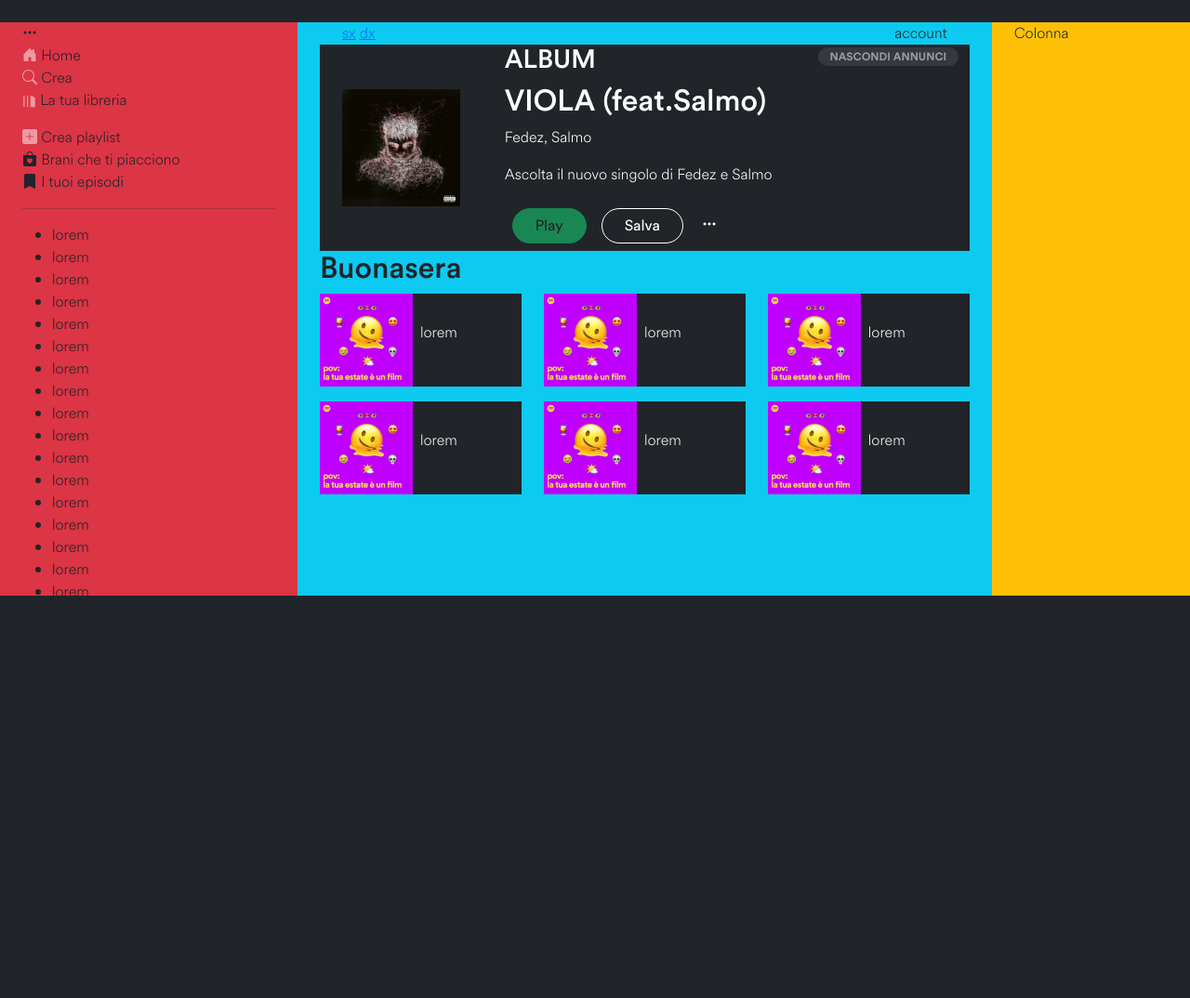
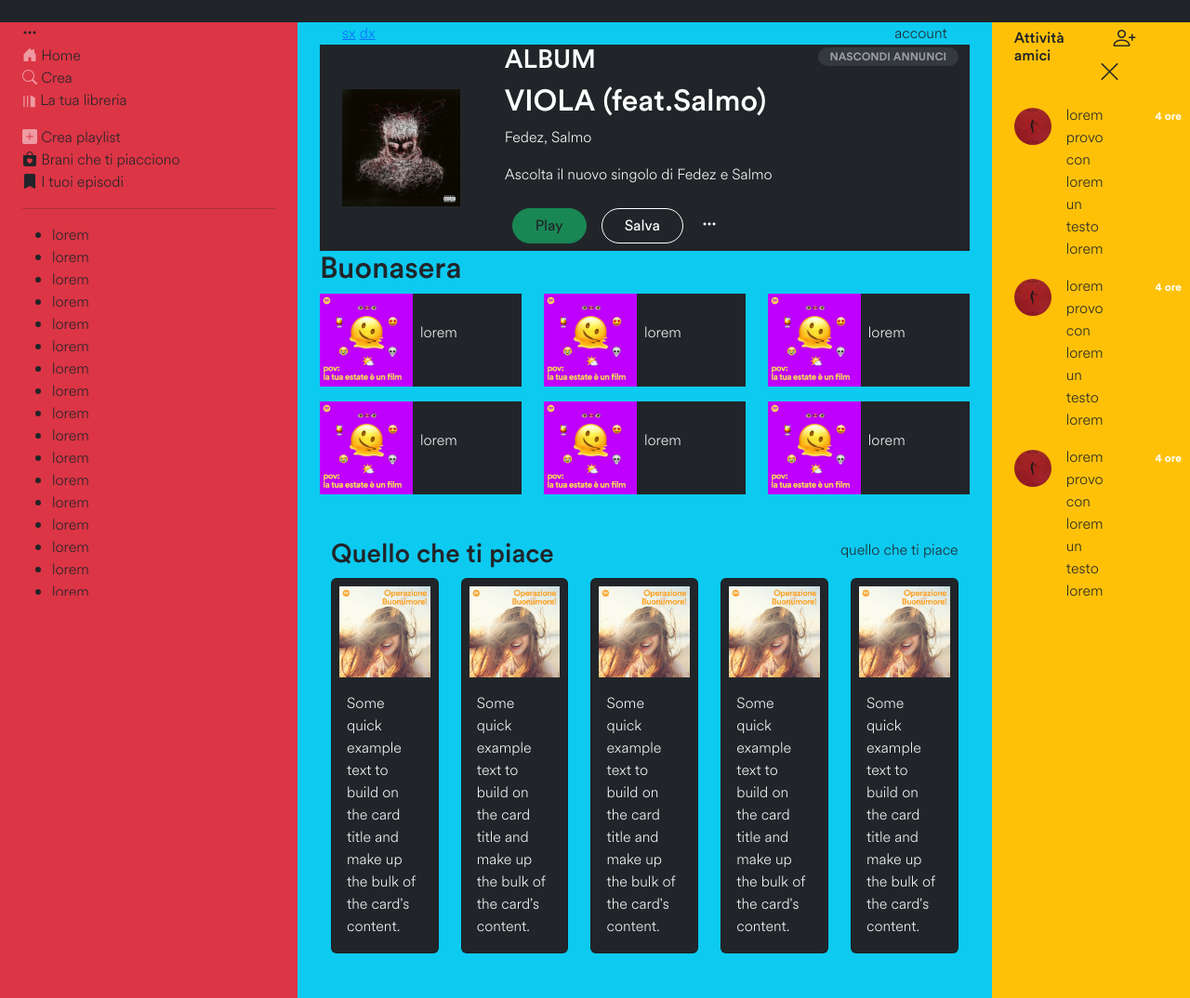
Before and after one commit to HachimEnnaji/BUILD-WEEK-II, a plain HTML site: page index.html in a window 1280 px wide. Shown: the whole page at 93% size. Before the commit the page ends 800 px from the top, so only its background shows below. Drawn offline with nearby package versions, Linux system fonts and the light colour scheme.

Commit message:
Pag homepage aggiornata 11-12 ore 18

```diff
--- a/index.html
+++ b/index.html
@@ -206,6 +206,65 @@
                 </div>
               </div>
             </div>
+            <div class="my-5 container">
+              <div class="d-flex justify-content-between">
+                <h3>Quello che ti piace</h3>
+                <span>quello che ti piace</span>
+              </div>
+
+              <div class="row row-col-5 text-light">
+                <div class="col">
+                  <div class="card bg-dark">
+                    <img src="./assets/imgs/main/image-10.jpg" class="card-img-top mt-2 px-2" alt="..." />
+                    <div class="card-body">
+                      <p class="card-text">
+                        Some quick example text to build on the card title and make up the bulk of the card's content.
+                      </p>
+                    </div>
+                  </div>
+                </div>
+                <div class="col">
+                  <div class="card bg-dark">
+                    <img src="./assets/imgs/main/image-10.jpg" class="card-img-top mt-2 px-2" alt="..." />
+                    <div class="card-body">
+                      <p class="card-text">
+                        Some quick example text to build on the card title and make up the bulk of the card's content.
+                      </p>
+                    </div>
+                  </div>
+                </div>
+                <div class="col">
+                  <div class="card bg-dark">
+                    <img src="./assets/imgs/main/image-10.jpg" class="card-img-top mt-2 px-2" alt="..." />
+                    <div class="card-body">
+                      <p class="card-text">
+                        Some quick example text to build on the card title and make up the bulk of the card's content.
+                      </p>
+                    </div>
+                  </div>
+                </div>
+                <div class="col">
+                  <div class="card bg-dark">
+                    <img src="./assets/imgs/main/image-10.jpg" class="card-img-top mt-2 px-2" alt="..." />
+                    <div class="card-body">
+                      <p class="card-text">
+                        Some quick example text to build on the card title and make up the bulk of the card's content.
+                      </p>
+                    </div>
+                  </div>
+                </div>
+                <div class="col">
+                  <div class="card bg-dark">
+                    <img src="./assets/imgs/main/image-10.jpg" class="card-img-top mt-2 px-2" alt="..." />
+                    <div class="card-body">
+                      <p class="card-text">
+                        Some quick example text to build on the card title and make up the bulk of the card's content.
+                      </p>
+                    </div>
+                  </div>
+                </div>
+              </div>
+            </div>
           </div>
         </div>
 
@@ -213,7 +272,55 @@
 
         <div class="col-2 bg-warning">
           <!-- d-none d-md-block-->
-          <div class="container-fluid">Colonna</div>
+          <div class="container d-flex justify-content-between">
+            <div class="pt-2"><h6>Attività amici</h6></div>
+            <div><i class="bi bi-person-plus px-3 fs-4"></i><i class="bi bi-x-lg fs-4"></i></div>
+          </div>
+          <div class="container mt-3">
+            <div class="d-flex justify-content-between">
+              <div class="h-100 pt-1">
+                <img src="./assets/imgs/main/image-11.jpg" class="rounded-pill" width="40px" alt="" />
+              </div>
+              <div>
+                <p class="m-0 ps-3">lorem provo con</p>
+                <p class="m-0 ps-3">lorem un testo</p>
+                <p class="m-0 ps-3">lorem</p>
+              </div>
+              <div>
+                <p class="ms-5 text-end badge">4 ore</p>
+              </div>
+            </div>
+          </div>
+          <div class="container mt-3">
+            <div class="d-flex justify-content-between">
+              <div class="h-100 pt-1">
+                <img src="./assets/imgs/main/image-11.jpg" class="rounded-pill" width="40px" alt="" />
+              </div>
+              <div>
+                <p class="m-0 ps-3">lorem provo con</p>
+                <p class="m-0 ps-3">lorem un testo</p>
+                <p class="m-0 ps-3">lorem</p>
+              </div>
+              <div>
+                <p class="ms-5 text-end badge">4 ore</p>
+              </div>
+            </div>
+          </div>
+          <div class="container mt-3">
+            <div class="d-flex justify-content-between">
+              <div class="h-100 pt-1">
+                <img src="./assets/imgs/main/image-11.jpg" class="rounded-pill" width="40px" alt="" />
+              </div>
+              <div>
+                <p class="m-0 ps-3">lorem provo con</p>
+                <p class="m-0 ps-3">lorem un testo</p>
+                <p class="m-0 ps-3">lorem</p>
+              </div>
+              <div>
+                <p class="ms-5 text-end badge">4 ore</p>
+              </div>
+            </div>
+          </div>
         </div>
       </div>
     </div>
```
